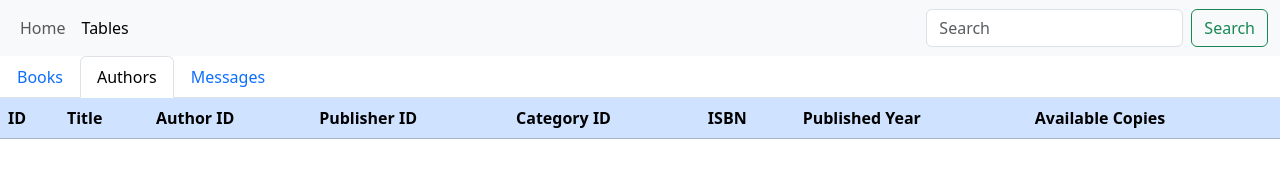
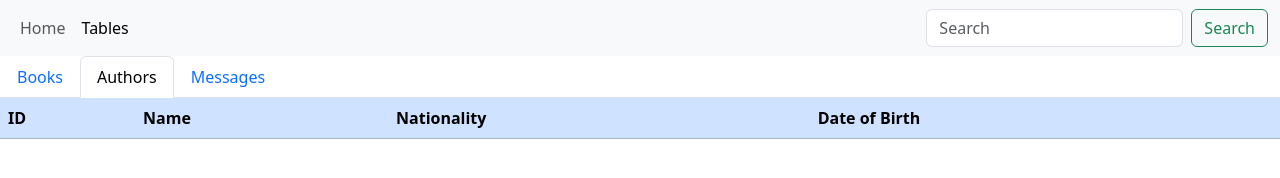
Before and after one commit to Hallar57/Library-Management-System, a plain HTML site: page LibraryWeb/tables.html in a window 1280 px wide. Both pictures are taken after a click on the tab "Authors". Drawn offline with nearby package versions, Linux system fonts and the light colour scheme; no server answers.

Commit message:
edited authors

```diff
--- a/LibraryWeb/scripts/authors.js
+++ b/LibraryWeb/scripts/authors.js
@@ -16,11 +16,7 @@ fetch(AUTHORS_API_LINK)
         <td>${authors.author_id}</td>
         <td>${authors.author_name}</td>
         <td>${authors.nationality}</td>
-        <td>${authors.publisher_id}</td>
-        <td>${authors.category_id}</td>
-        <td>${authors.isbn}</td>
-        <td>${authors.published_year}</td>
-        <td>${authors.available_copies}</td>
+        <td>${authors.date_of_birth}</td>
         `;
       tbody.appendChild(row);
     });
--- a/LibraryWeb/tables.html
+++ b/LibraryWeb/tables.html
@@ -145,13 +145,9 @@
             <thead>
               <tr>
                 <th scope="col">ID</th>
-                <th scope="col">Title</th>
-                <th scope="col">Author ID</th>
-                <th scope="col">Publisher ID</th>
-                <th scope="col">Category ID</th>
-                <th scope="col">ISBN</th>
-                <th scope="col">Published Year</th>
-                <th scope="col">Available Copies</th>
+                <th scope="col">Name</th>
+                <th scope="col">Nationality</th>
+                <th scope="col">Date of Birth</th>
               </tr>
             </thead>
             <tbody></tbody>
```
